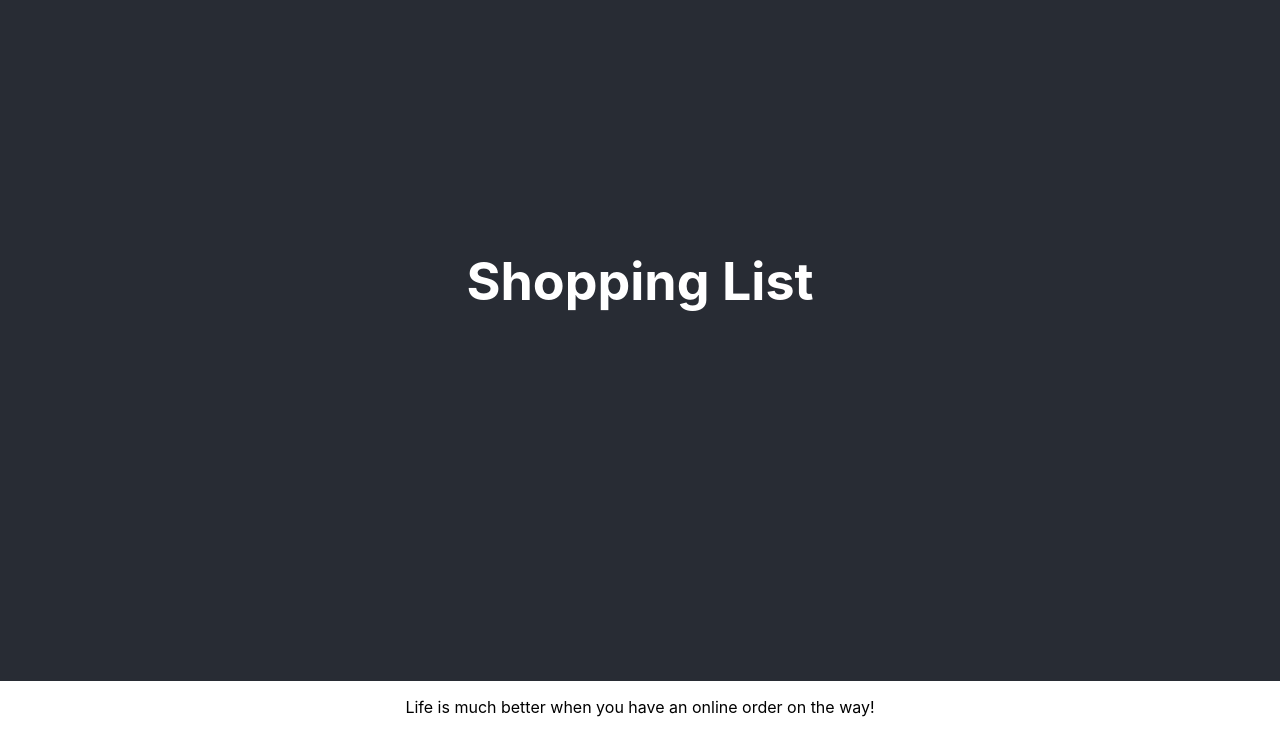
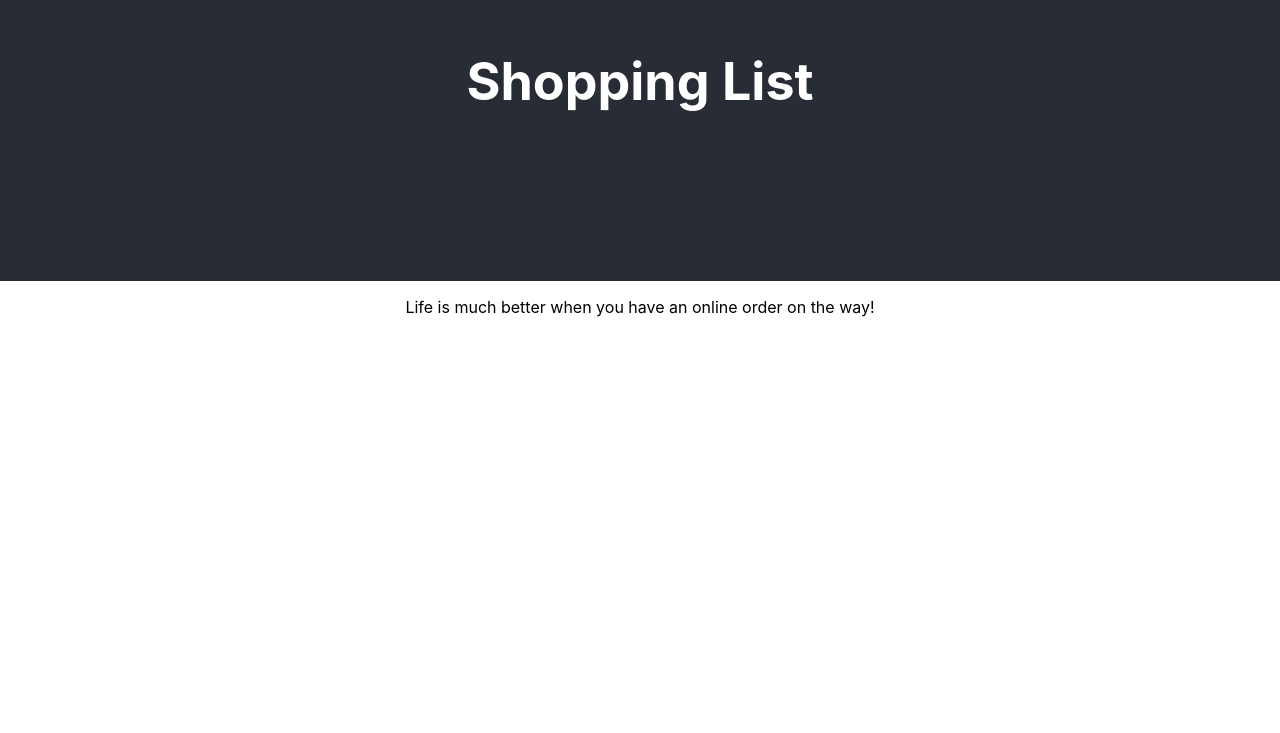
Before and after one commit to C-Christensen/Cart, a React (Create React App) app: page / in a window 1280 px wide. Shown: the part 119-852 px from the top of the page. After the commit the page ends 800 px from the top, so only its background shows below. Built offline with nearby package versions, Linux system fonts and the light colour scheme.

Commit message:
Added className to paragraph

```diff
--- a/src/App.css
+++ b/src/App.css
@@ -15,7 +15,7 @@
 
 .App-header {
   background-color: #282c34;
-  min-height: 100vh;
+  min-height: 50vh;
   display: flex;
   flex-direction: column;
   align-items: center;
--- a/src/App.tsx
+++ b/src/App.tsx
@@ -12,7 +12,7 @@ class App extends React.Component<{}, {}> {
         <header className="App-header">
           <h1>Shopping List</h1>
        </header>
-       <p>Life is much better when you have an online order on the way!</p>
+       <p className="Intro">Life is much better when you have an online order on the way!</p>
      </div>
     );
   }
```
